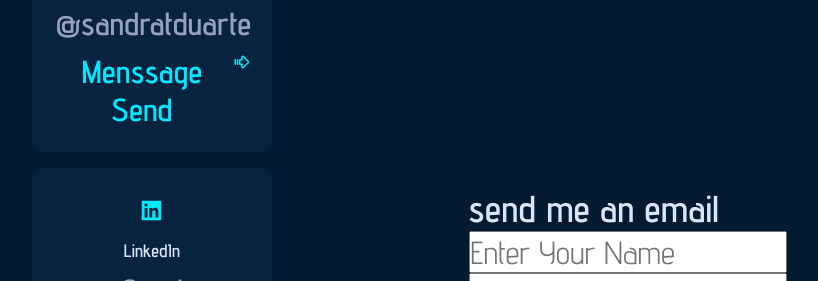
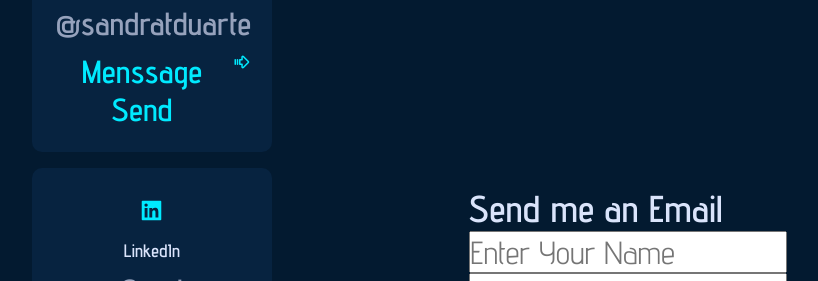
Before and after one commit to Sandra-Duarte/my-portfolio, a React (Create React App) app: page / in a window 1280 px wide. Shown: the part 2276-2557 px from the top of the page, without its empty margins (316-1134 px from the left). Built offline with nearby package versions, Linux system fonts and the light colour scheme.

Commit message:
same update

```diff
--- a/src/Componenent/Page/Contact/Contact.jsx
+++ b/src/Componenent/Page/Contact/Contact.jsx
@@ -59,7 +59,7 @@ const Contact = () => {
         </div>
 
       </div>
-      <div className='form grid'> <h3>send me an email</h3>
+      <div className='form grid'> <h3>Send me an Email</h3>
       <form action=''>
       <input type='text' placeholder='Enter Your Name' />
         <input type='email' placeholder='Enter Your Email' />
```
